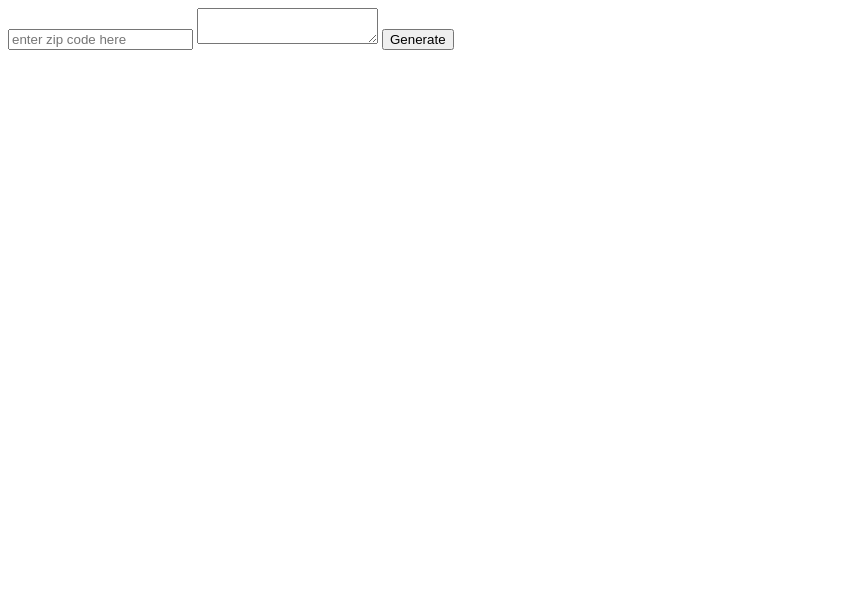
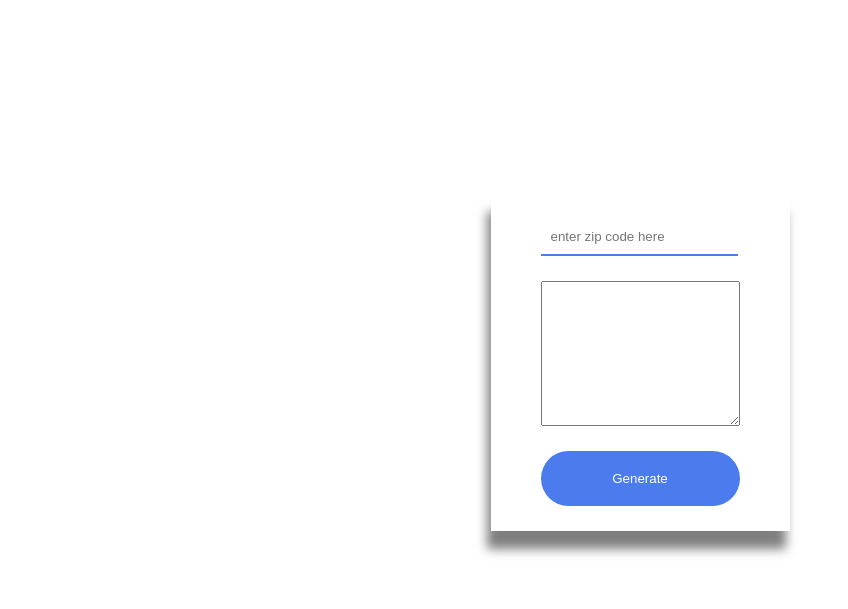
Before and after one commit to MohammedBakr44/FWD-Weather-Journal, a website: page static/index.html in a window 1280 px wide. Shown: the whole page, without its empty margins (0-848 px from the left). Drawn offline with Linux system fonts and the light colour scheme.

Commit message:
Added styling

```diff
--- a/static/index.html
+++ b/static/index.html
@@ -3,11 +3,13 @@
   <head>
     <meta charset="UTF-8" />
     <meta name="viewport" content="width=device-width" />
+    <link rel="stylesheet" href="./style.css" />
     <title>Weather App</title>
   </head>
   <body>
+    <div class="container">
       <form>
-      <input type="text" id="zip" placeholder="enter zip code here"/>
+        <input type="text" id="zip" placeholder="enter zip code here" />
         <textarea id="feelings"></textarea>
         <button id="generate">Generate</button>
       </form>
@@ -16,6 +18,7 @@
         <div id="temp"></div>
         <div id="content"></div>
       </div>
+    </div>
     <script src="static.js"></script>
   </body>
 </html>
--- a/static/static.js
+++ b/static/static.js
@@ -8,7 +8,7 @@ const d = new Date();
 const displayDate = document.querySelector("#date");
 const temp = document.querySelector("#temp");
 const content = document.querySelector("#content");
-
+const container = document.querySelector(".container");
 /* API */
 const baseUrl = "https://api.openweathermap.org/data/2.5/weather?";
 const appId = "e429a53892e8ed57eeb77a96d5daa767";
@@ -47,12 +47,12 @@ const addWeather = async(url='', data='') => {
 
 const clickHandler = e => {
   e.preventDefault();
-  const nowDate = `${d.getDay()}.${d.getMonth() + 1}.${d.getFullYear()};`
+  const nowDate = `${d.getDay()}.${d.getMonth() + 1}.${d.getFullYear()}`;
   getWeather(baseUrl, zip.value, appId)
     .then(data => {
       temp.innerHTML = `Temperature: ${data.main.temp}`;
       displayDate.innerHTML = nowDate;
-      content.innerHTML = feelings.value;
+      content.innerHTML = `It feels: ${feelings.value}`;
       addWeather(
         '/weather',
         {
@@ -61,6 +61,10 @@ const clickHandler = e => {
           feelings: feelings.value
         });
     });
+  // Changing background according to feelings value
+  feelings.value.toLowerCase() == 'hot' ?
+    container.style.backgroundImage = `url('./assests/hot.jpg')` :
+    container.style.backgroundImage = `url(./assests/winter.jpg)`;
 }
 
 
--- /dev/null
+++ b/static/style.css
@@ -0,0 +1,64 @@
+@import url('https://fonts.googleapis.com/css2?family=Roboto&display=swap');
+
+* {
+  box-sizing: border-box;
+  margin: 0;
+  padding: 0;
+}
+
+body {
+  font-family: 'Roboto', sans-serif;
+}
+
+.container {
+  position: relative;
+  display: flex;
+  justify-content: center;
+  align-items: center;
+  height: 100vh;
+  flex-direction: column;
+  background-repeat: no-repeat;
+  background-size: cover;
+}
+
+
+.container * {
+  display: block;
+  margin: 25px 0;
+}
+
+.container form {
+  background-color: #fff;
+  padding: 0 50px;
+  box-shadow: -4px 18px 10px 0px rgba(0, 0, 0, 0.5);
+}
+
+.container form input[type="text"] {
+  padding: 10px;
+  border: none;
+  border-bottom: 2px solid #4b7bec;
+}
+
+.container form textarea {
+  height: 145px;
+  width: 199px;
+  font-size: 18px;
+  padding: 10px;
+}
+
+.container form button {
+  width: 100%;
+  padding: 20px 10px;
+  border: none;
+  background-color: #4b7bec;
+  color: #fff;
+  border-radius: 50px;
+}
+
+#entryHolder {
+  display: inline-block;
+  text-align: center;
+  background-color: #fff;
+  color: #303030;
+  width: 25%;
+}
```
Also changed, not shown: Server.js (+9 -2 lines), static/assests/hot.jpg (added), static/assests/winter.jpg (added). Lines whose indentation alone changed are shown as unchanged.
